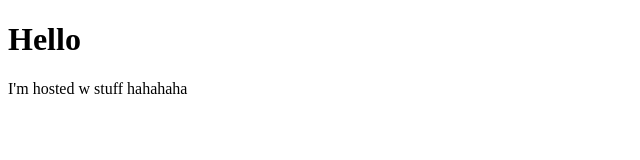
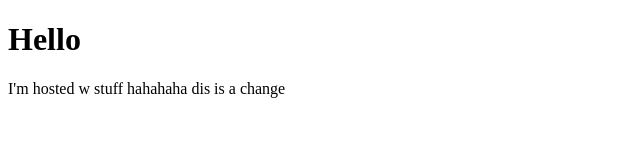
Before and after one commit to darienahn/darienahn.github.io, a plain HTML site: page index.html in a window 1280 px wide. Shown: the whole page, without its empty margins (0-640 px from the left). Drawn offline with Linux system fonts and the light colour scheme.

Commit message:
test change

```diff
--- a/index.html
+++ b/index.html
@@ -2,6 +2,6 @@
 <html>
 <body>
 <h1>Hello</h1>
-<p>I'm hosted w stuff hahahaha</p>
+<p>I'm hosted w stuff hahahaha dis is a change</p>
 </body>
 </html>
```
